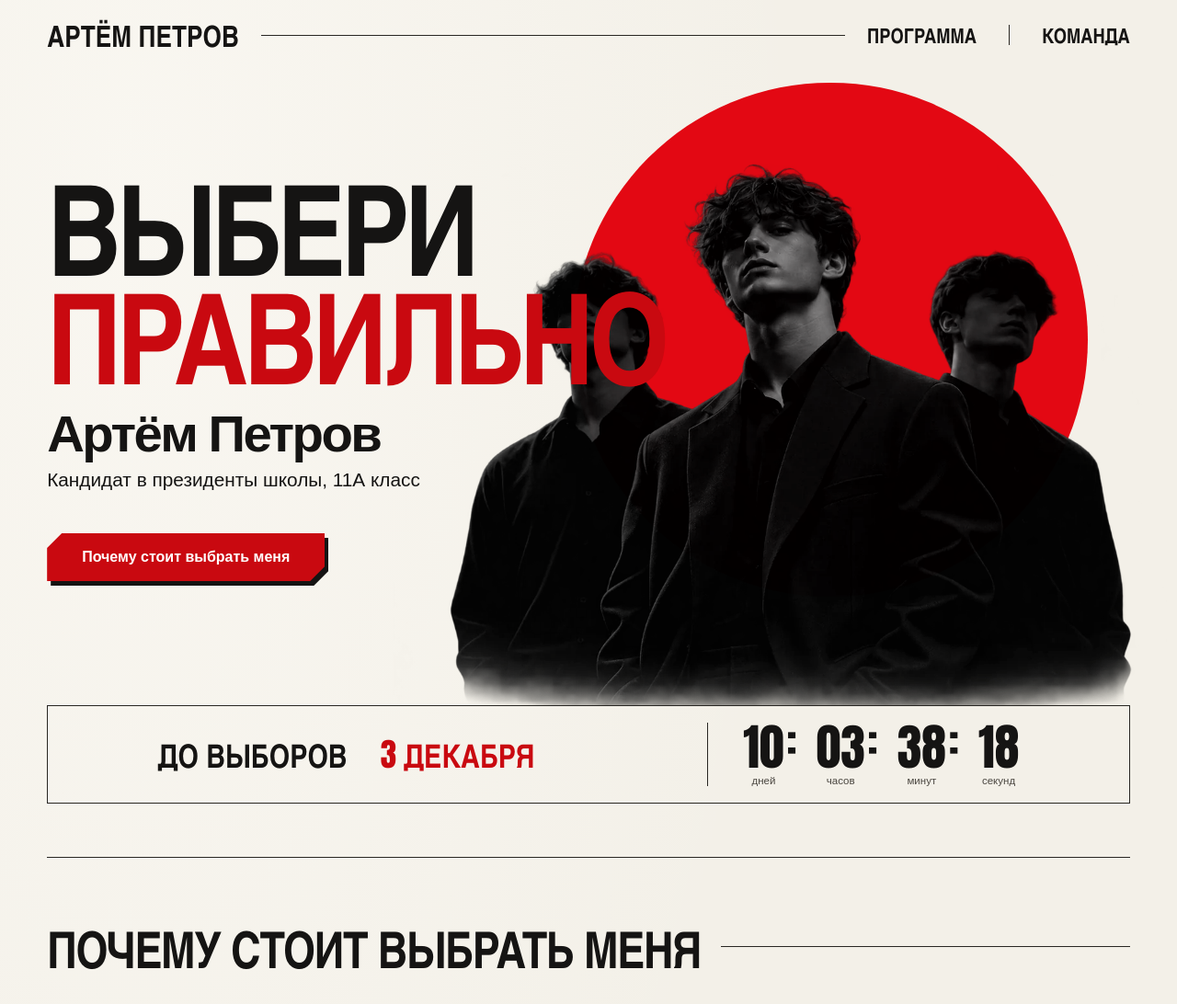
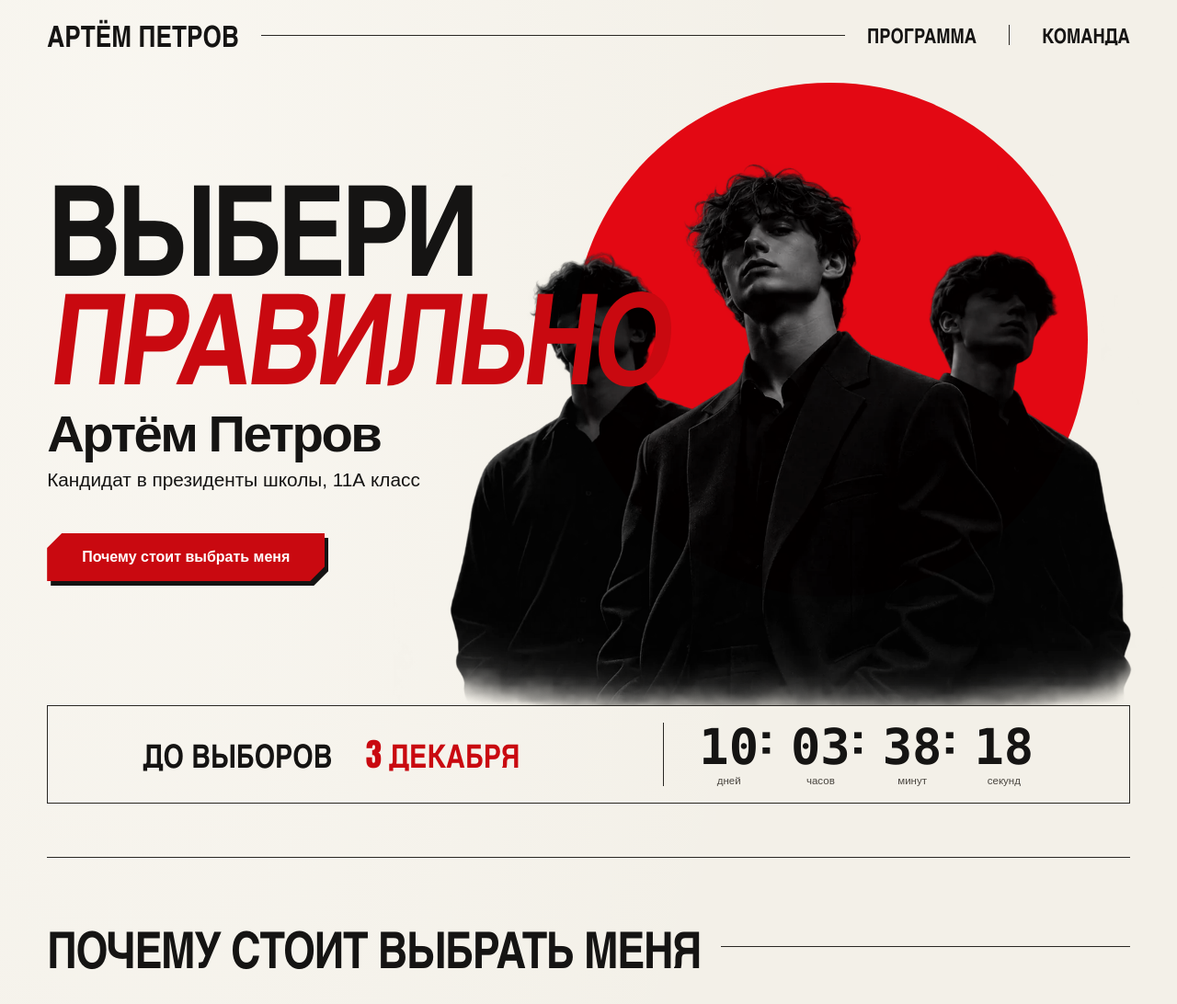
Before and after one commit to aniuditory73/president, a plain HTML site: page dist/index.html in a window 1280 px wide. Shown: the top 1092 px of the page at 92% size. Drawn offline with Linux system fonts and the light colour scheme.

Commit message:
Update Site source

```diff
--- a/dist/campaign.css
+++ b/dist/campaign.css
@@ -36,6 +36,7 @@ p, h1, h2, h3 { margin: 0; }
 .hero-copy { z-index: 2; position: relative; padding: clamp(25px, 4.4vw, 62px) 0 clamp(38px, 6.5vw, 92px); }
 .hero h1 { font: 900 clamp(4rem, 10.7vw, 9.5rem)/.86 var(--display); letter-spacing: -.04em; text-transform: uppercase; }
 .hero h1 span { display: block; }
+.hero h1 .accent { transform: skewX(-7deg); transform-origin: left bottom; }
 .candidate-name { font-weight: 850; font-size: clamp(1.85rem, 4.4vw, 4rem); letter-spacing: -.045em; line-height: 1; margin-top: 24px; }
 .candidate-role { font-size: clamp(1rem, 1.8vw, 1.3rem); margin: 10px 0 clamp(26px, 4vw, 46px); }
 .hero-visual { position: absolute; inset: 0 -4% 0 32%; overflow: hidden; pointer-events: none; }
@@ -59,7 +60,7 @@ p, h1, h2, h3 { margin: 0; }
 .clock span { display: grid; position: relative; gap: 3px; min-width: 2ch; text-align: center; }
 .clock span + span { margin-left: clamp(16px, 3vw, 35px); }
 .clock span + span::before { content: ":"; position: absolute; left: calc(-.7em); top: -.08em; font: 900 clamp(1.4rem, 3.6vw, 2.9rem)/1 var(--display); }
-.clock b { font: 900 clamp(1.45rem, 4.2vw, 3.5rem)/1 var(--display); font-variant-numeric: tabular-nums; }
+.clock b { font: 800 clamp(1.45rem, 4.2vw, 3.5rem)/1 ui-monospace, "Cascadia Mono", Consolas, monospace; font-variant-numeric: tabular-nums; }
 .clock small { color: var(--muted); font-size: .72rem; }
 .section { border-top: 1px solid var(--line); padding: clamp(36px, 5.4vw, 74px) 0; scroll-margin-top: 12px; }
 #reasons { margin-top: clamp(28px, 4.5vw, 62px); }
```
